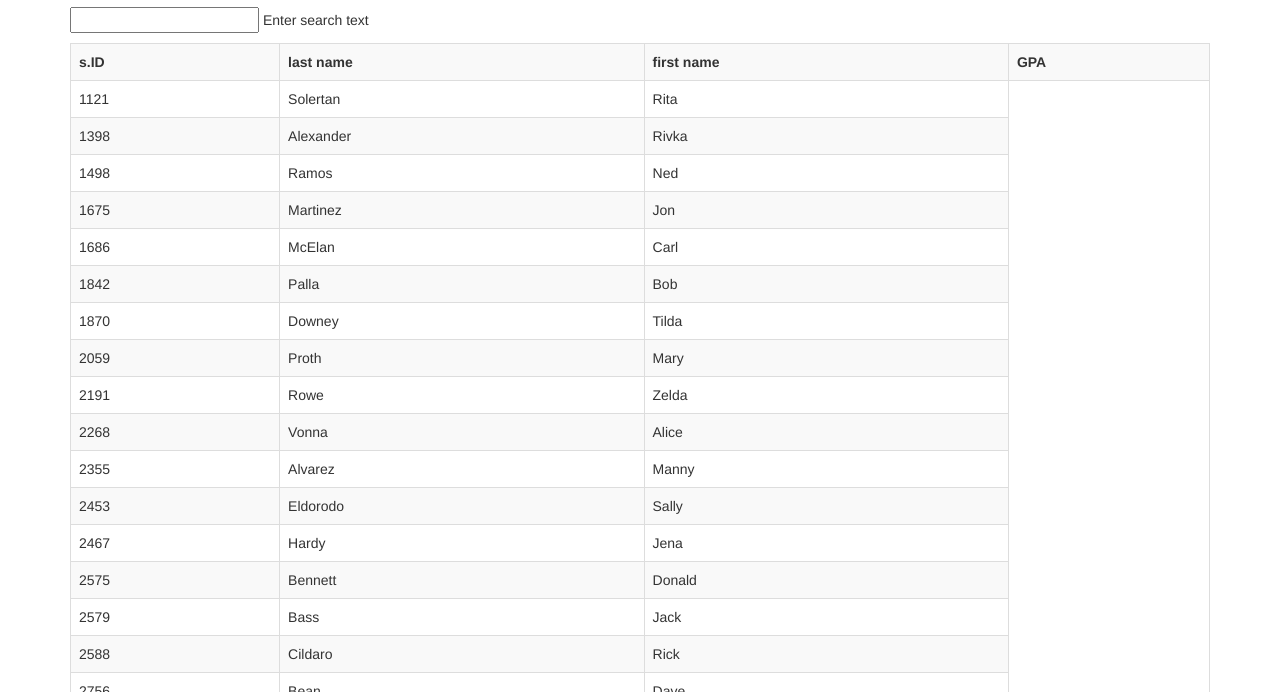
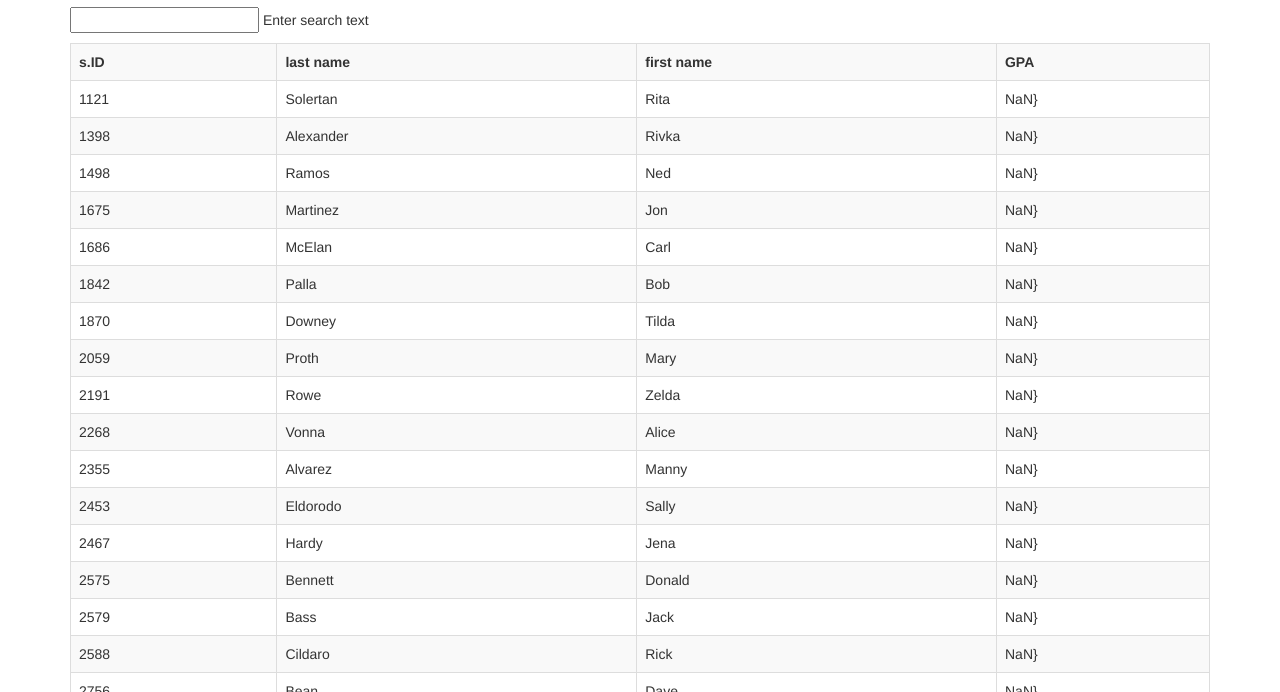
Before and after one commit to jULIAbEE33/javascriptProject_6, a plain HTML site: page gpa.html in a window 1280 px wide. Shown: the part 108-800 px from the top of the page. Drawn offline with nearby package versions, Linux system fonts and the light colour scheme.

Commit message:
Update gpa.html

```diff
--- a/gpa.html
+++ b/gpa.html
@@ -41,8 +41,8 @@
                <td>{{student.last_name}}</td>
                <td>{{student.first_name}}</td>
 
-               <!--<td>{{(student.gpa_points / student.credit_hours.toFixed(1))}}</td>
-               -->
+               <td>{{(student.gpa_points) / (student.credit_hrs).toFixed(1)}}}</td>
+
                </tr>
        </table>
      </div>
```
